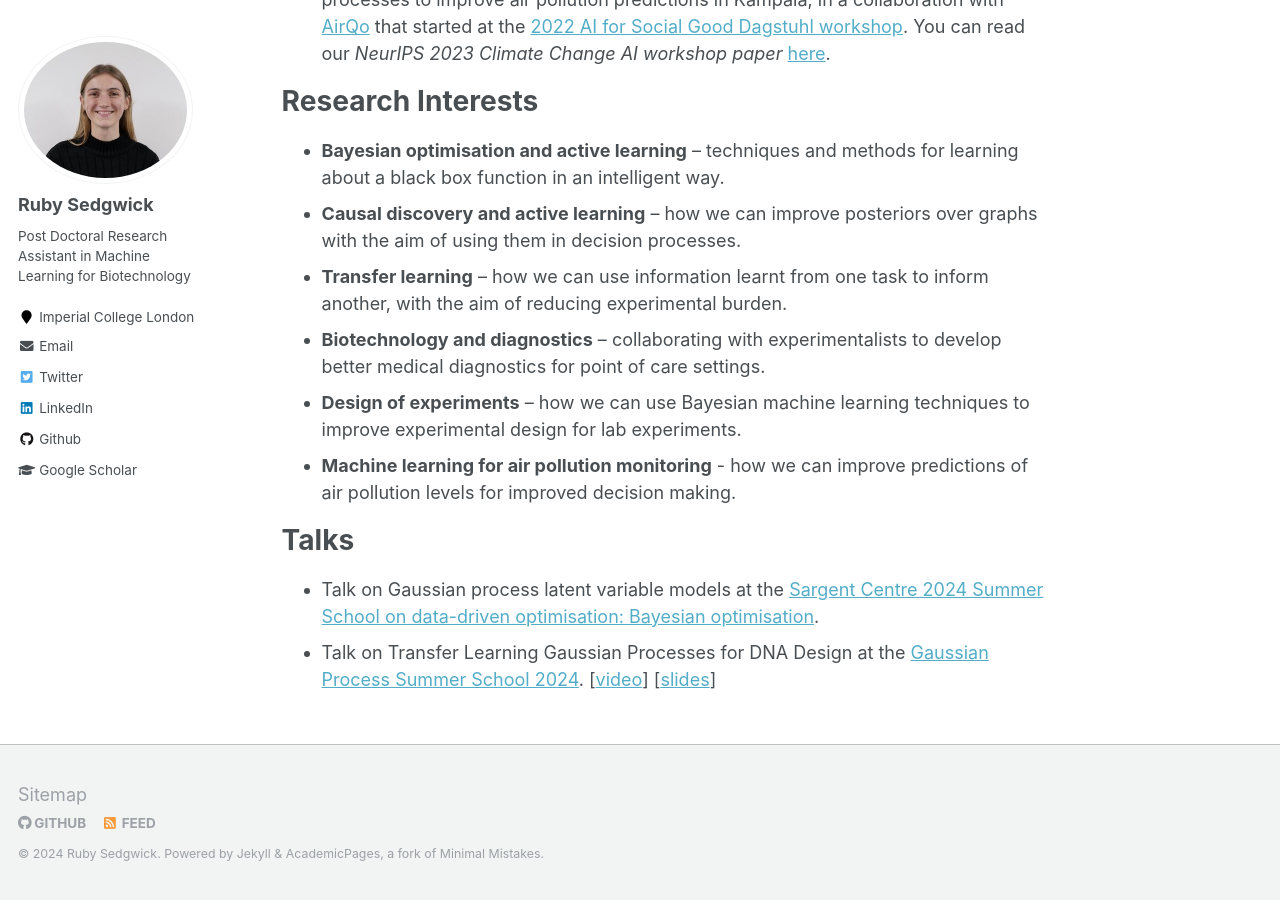
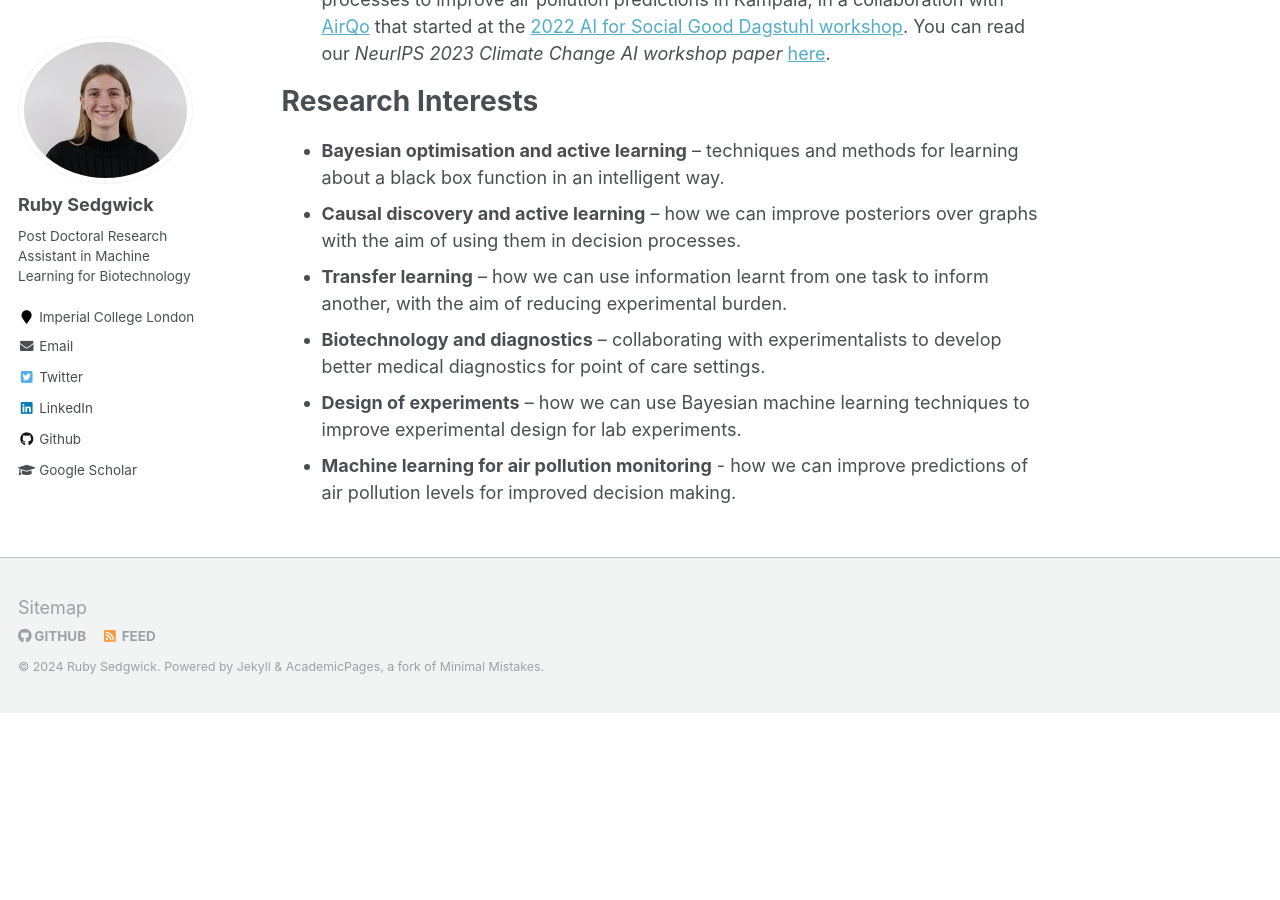
Before and after one commit to RSedgwick/rsedgwick.github.io, a Jekyll site: the page built from _pages/about.md, in a window 1280 px wide and 900 px high, scrolled down 908 px. Built offline with Jekyll 4.4.1, drawn with Linux system fonts in a browser that asks for light colours; after the commit the page ends 1621 px from its top, so only the background shows below that.

Commit message:
Update about.md

```diff
--- a/_pages/about.md
+++ b/_pages/about.md
@@ -33,9 +33,3 @@ Research Interests
 - **Biotechnology and diagnostics**  – collaborating with experimentalists to develop better medical diagnostics for point of care settings.
 - **Design of experiments** – how we can use Bayesian machine learning techniques to improve experimental design for lab experiments.
 - **Machine learning for air pollution monitoring** - how we can improve predictions of air pollution levels for improved decision making.
-
-
-Talks
-======
-- Talk on Gaussian process latent variable models at the [Sargent Centre 2024 Summer School on data-driven optimisation: Bayesian optimisation](https://www.imperial.ac.uk/process-systems-engineering/courses-and-seminars/summer-school/).
-- Talk on Transfer Learning Gaussian Processes for DNA Design at the [Gaussian Process Summer School 2024](https://gpss.cc/gpss24/workshop.html). [[video](https://www.youtube.com/watch?list=PLZ_xn3EIbxZF-HhT99I3yIb-BdylSM3M-&v=JQOKCbVLAEg)] [[slides](https://gpss.cc/gpss24/slides/Sedgwick2024.pdf)]
```
